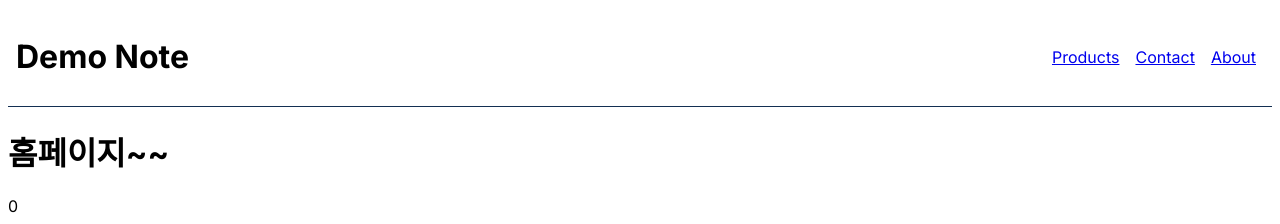
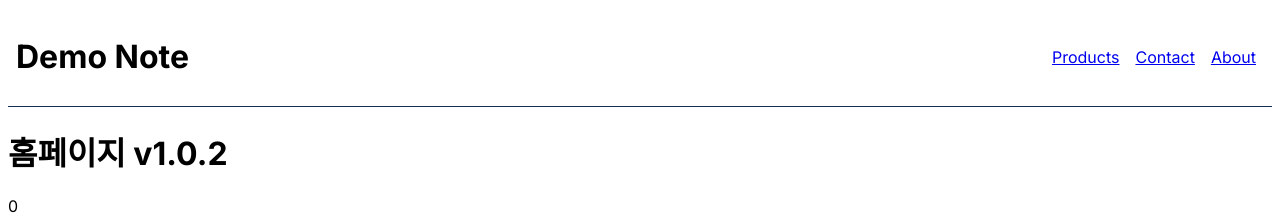
Before and after one commit to pyeong777/Next.js-13, a Next.js app: page / in a window 1280 px wide. Shown: the top 224 px of the page. Built offline with nearby package versions, Linux system fonts and the light colour scheme.

Commit message:
Release v1.0.2 (#1)
* v1.0.1

* v1.0.2

```diff
--- a/src/app/page.tsx
+++ b/src/app/page.tsx
@@ -4,7 +4,7 @@ import Counter from "./../components/Counter";
 export default function Home() {
   return (
     <>
-      <h1>홈페이지~~</h1>
+      <h1>홈페이지 v1.0.2</h1>
       <Counter />
       <Image
         src="https://images.unsplash.com/photo-1441986300917-64674bd600d8"
```
